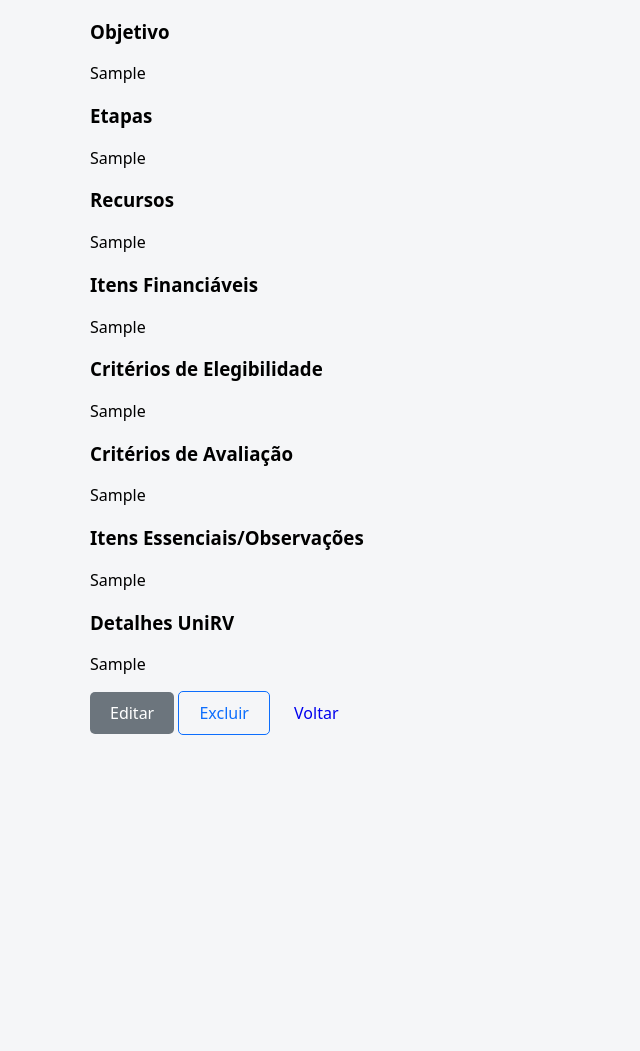
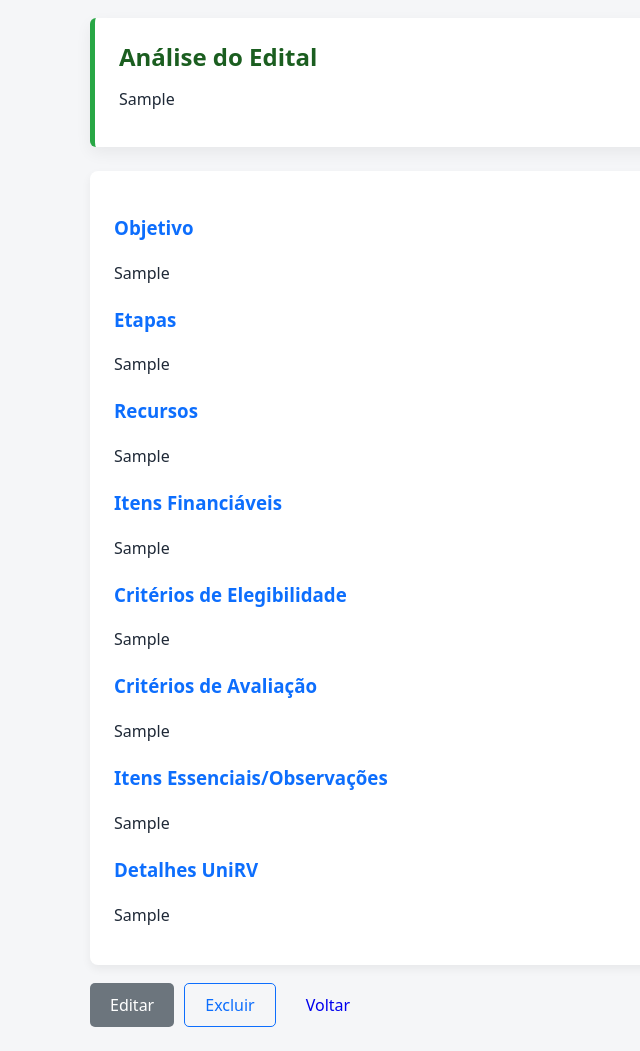
Before and after one commit to JPClow3/UniRV-Django, a Django app: page /edital/1/ in a window 1280 px wide. Shown: the part 302-1353 px from the top of the page, without its empty margins (0-640 px from the left). Before the commit the page ends 1037 px from the top, so only its background shows below. Run offline with Django 5.2, Linux system fonts and the light colour scheme; tables that the repository leaves empty hold one stand-in row (values such as "Sample post").

Commit message:
Add 'analise' field to Edital model and update templates for display

```diff
--- a/UniRV_Django/requirements.txt
+++ b/UniRV_Django/requirements.txt
@@ -4,3 +4,4 @@ requests==2.32.3
 beautifulsoup4==4.12.3
 gunicorn==23.0.0
 uvicorn==0.34.0
+markdown2==2.5.1
--- a/editais/forms.py
+++ b/editais/forms.py
@@ -7,6 +7,7 @@ class EditalForm(forms.ModelForm):
         model = Edital
         fields = [
             'numero_edital', 'titulo', 'url', 'entidade_principal', 'status',
+            'analise',
             'objetivo', 'etapas', 'recursos', 'itens_financiaveis',
             'criterios_elegibilidade', 'criterios_avaliacao',
             'itens_essenciais_observacoes', 'detalhes_unirv'
@@ -17,6 +18,7 @@ class EditalForm(forms.ModelForm):
             'numero_edital': forms.TextInput(attrs={'class': 'form-control'}),
             'entidade_principal': forms.TextInput(attrs={'class': 'form-control'}),
             'status': forms.Select(attrs={'class': 'form-control'}),
+            'analise': forms.Textarea(attrs={'class': 'form-control', 'rows': 12, 'placeholder': 'Análise do Edital'}),
             'objetivo': forms.Textarea(attrs={'class': 'form-control', 'rows': 4}),
             'etapas': forms.Textarea(attrs={'class': 'form-control', 'rows': 4}),
             'recursos': forms.Textarea(attrs={'class': 'form-control', 'rows': 3}),
--- a/editais/models.py
+++ b/editais/models.py
@@ -17,7 +17,8 @@ class Edital(models.Model):
     data_criacao = models.DateTimeField(auto_now_add=True)
     data_atualizacao = models.DateTimeField(auto_now=True)
 
-    # Campos do conteúdo do edital
+    # Conteúdo
+    analise = models.TextField(blank=True)  # Nova seção: Análise do Edital
     objetivo = models.TextField(blank=True)
     etapas = models.TextField(blank=True)
     recursos = models.TextField(blank=True)
--- a/static/css/style.css
+++ b/static/css/style.css
@@ -74,3 +74,26 @@ body { font-family: system-ui, -apple-system, Segoe UI, Roboto, Helvetica, Arial
 .navbar-right a { color: #333; text-decoration: none; font-size: 14px; }
 .navbar-right a.active { color: #0d6efd; font-weight: 600; }
 .container { max-width: 1100px; margin: 0 auto; padding: 24px; }
+
+/* Typography and prose for Markdown content */
+.prose { color: #1f2937; font-size: 16px; line-height: 1.75; }
+.prose h1, .prose h2, .prose h3, .prose h4 { color: #111827; margin-top: 1.5em; margin-bottom: 0.5em; }
+.prose h2 { font-size: 1.5rem; }
+.prose h3 { font-size: 1.25rem; }
+.prose p { margin: 0.75em 0; }
+.prose ul, .prose ol { margin: 0.5em 0 0.5em 1.25em; }
+.prose blockquote { border-left: 4px solid #e5e7eb; padding-left: 1em; color: #374151; background: #fafafa; }
+.prose table { border-collapse: collapse; width: 100%; font-size: 0.95em; }
+.prose table th, .prose table td { border: 1px solid #e5e7eb; padding: 8px 10px; }
+.prose code { background: #f3f4f6; padding: 2px 5px; border-radius: 4px; font-family: ui-monospace, SFMono-Regular, Menlo, Monaco, Consolas, "Liberation Mono", "Courier New", monospace; }
+.prose pre { background: #0b1020; color: #e5e7eb; padding: 14px; border-radius: 6px; overflow: auto; }
+
+/* Detail page polish */
+.edital-detail header { margin-bottom: 18px; }
+.edital-sections { background: #fff; padding: 24px; border-radius: 8px; box-shadow: 0 4px 10px rgba(0,0,0,.06); }
+.edital-sections h3 { margin-top: 1.25rem; color: #0d6efd; }
+.detail-actions { display: flex; gap: 10px; margin-top: 18px; }
+
+/* Análise hero */
+.analise-hero { background: #ffffff; border-left: 5px solid #28a745; padding: 22px 24px; border-radius: 6px; margin: 18px 0 24px; box-shadow: 0 6px 16px rgba(0,0,0,.06); }
+.analise-hero h2 { margin: 0 0 10px; color: #1b5e20; }
--- a/templates/base.html
+++ b/templates/base.html
@@ -36,8 +36,7 @@
             </div>
         {% endif %}
 
-        {% block content %}
-        {% endblock %}
+        {% block content %}{% endblock %}
     </main>
 </div>
 
--- a/templates/editais/detail.html
+++ b/templates/editais/detail.html
@@ -10,42 +10,49 @@
     <p><a href="{{ edital.url }}" target="_blank" rel="noopener" class="btn btn-outline">Acessar link do edital</a></p>
   </header>
 
-  <section>
+  {% if edital.analise %}
+  <section class="analise-hero">
+    <h2>Análise do Edital</h2>
+    <div class="prose">{{ edital.analise|linebreaks }}</div>
+  </section>
+  {% endif %}
+
+  <section class="edital-sections">
     {% if edital.objetivo %}
       <h3>Objetivo</h3>
-      <p>{{ edital.objetivo|linebreaks }}</p>
+      <div class="prose">{{ edital.objetivo|linebreaks }}</div>
     {% endif %}
     {% if edital.etapas %}
       <h3>Etapas</h3>
-      <p>{{ edital.etapas|linebreaks }}</p>
+      <div class="prose">{{ edital.etapas|linebreaks }}</div>
     {% endif %}
     {% if edital.recursos %}
       <h3>Recursos</h3>
-      <p>{{ edital.recursos|linebreaks }}</p>
+      <div class="prose">{{ edital.recursos|linebreaks }}</div>
     {% endif %}
     {% if edital.itens_financiaveis %}
       <h3>Itens Financiáveis</h3>
-      <p>{{ edital.itens_financiaveis|linebreaks }}</p>
+      <div class="prose">{{ edital.itens_financiaveis|linebreaks }}</div>
     {% endif %}
     {% if edital.criterios_elegibilidade %}
       <h3>Critérios de Elegibilidade</h3>
-      <p>{{ edital.criterios_elegibilidade|linebreaks }}</p>
+      <div class="prose">{{ edital.criterios_elegibilidade|linebreaks }}</div>
     {% endif %}
     {% if edital.criterios_avaliacao %}
       <h3>Critérios de Avaliação</h3>
-      <p>{{ edital.criterios_avaliacao|linebreaks }}</p>
+      <div class="prose">{{ edital.criterios_avaliacao|linebreaks }}</div>
     {% endif %}
     {% if edital.itens_essenciais_observacoes %}
       <h3>Itens Essenciais/Observações</h3>
-      <p>{{ edital.itens_essenciais_observacoes|linebreaks }}</p>
+      <div class="prose">{{ edital.itens_essenciais_observacoes|linebreaks }}</div>
     {% endif %}
     {% if edital.detalhes_unirv %}
       <h3>Detalhes UniRV</h3>
-      <p>{{ edital.detalhes_unirv|linebreaks }}</p>
+      <div class="prose">{{ edital.detalhes_unirv|linebreaks }}</div>
     {% endif %}
   </section>
 
-  <footer>
+  <footer class="detail-actions">
     <a href="{% url 'edital_update' edital.pk %}" class="btn btn-secondary">Editar</a>
     <a href="{% url 'edital_delete' edital.pk %}" class="btn btn-outline">Excluir</a>
     <a href="{% url 'editais_index' %}" class="btn">Voltar</a>
```
Also changed, not shown: editais/templatetags/md_extras.py (added, +18 -0 lines), editais/migrations/0002_edital_analise.py (added), editais/templatetags/__init__.py (added).
